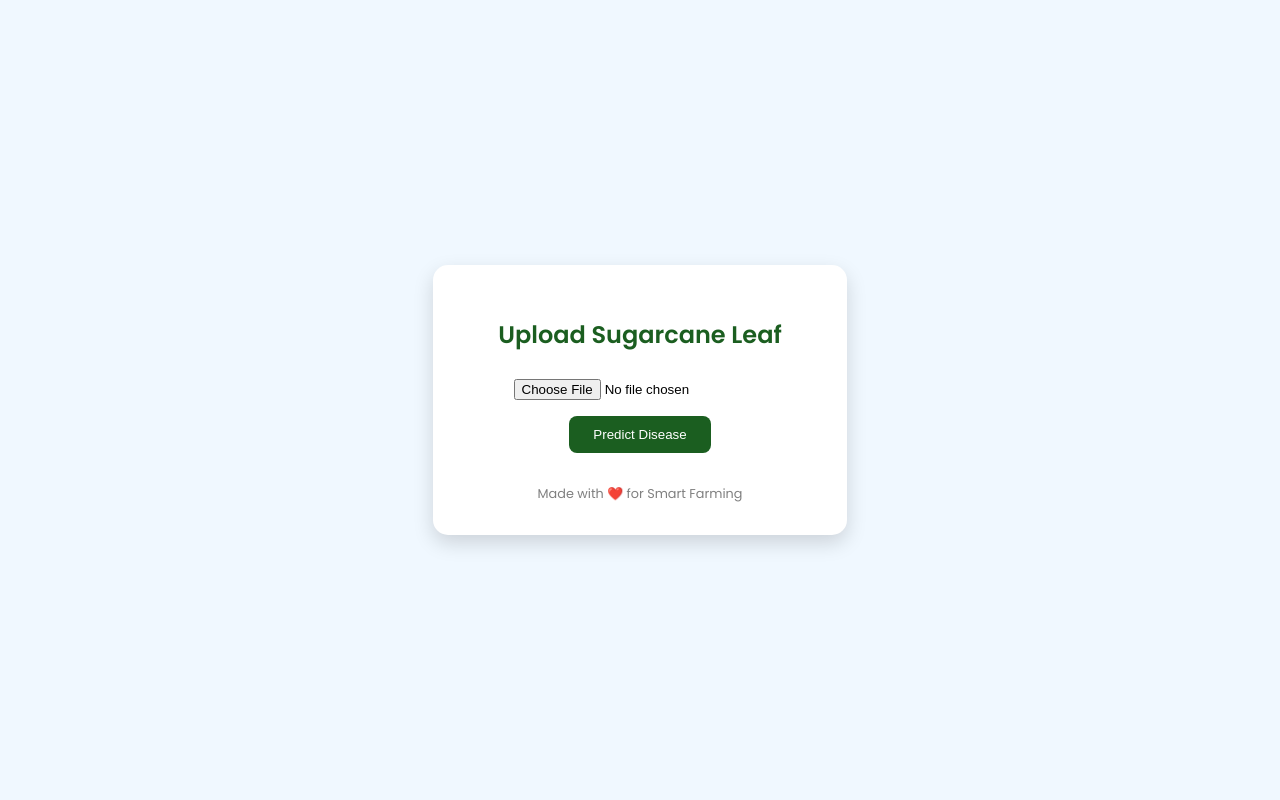
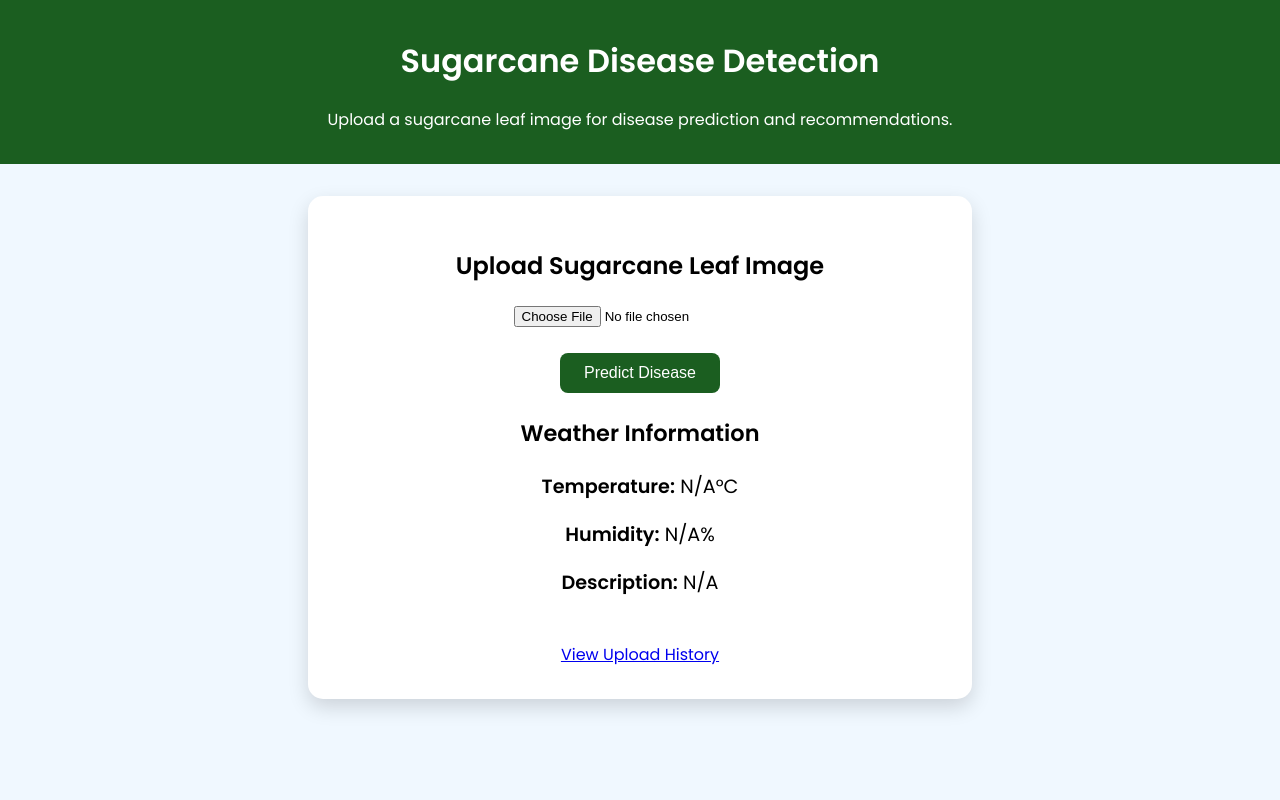
Before and after one commit to sumit-nalavade/FarmMate, a Flask app: page / in a window 1280 px wide. Run offline with Flask 3, Linux system fonts and the light colour scheme.

Commit message:
Added weather feature with geolocation and kept existing features intact

```diff
--- a/web application/backend.py
+++ b/web application/backend.py
@@ -1,9 +1,11 @@
-from flask import Flask, render_template, request, redirect, url_for, jsonify
+from flask import Flask, render_template, request, jsonify
 from tensorflow.keras.models import load_model
 import numpy as np
 from PIL import Image
 from io import BytesIO
 import os
+import sqlite3
+import requests  # <-- Added for Weather API
 
 app = Flask(__name__, static_folder='web_application/static', static_url_path='/static')
 
@@ -28,9 +30,61 @@
 os.makedirs(UPLOAD_FOLDER, exist_ok=True)
 app.config['UPLOAD_FOLDER'] = UPLOAD_FOLDER
 
+# --- DATABASE SETUP ---
+DATABASE = 'history.db'
+
+def init_db():
+    conn = sqlite3.connect(DATABASE)
+    c = conn.cursor()
+    c.execute('''CREATE TABLE IF NOT EXISTS history
+                 (id INTEGER PRIMARY KEY AUTOINCREMENT,
+                  image_path TEXT,
+                  prediction TEXT,
+                  fertilizer TEXT)''')
+    conn.commit()
+    conn.close()
+
+init_db()
+
+# --- WEATHER API FUNCTION ---
+def get_weather(lat, lon):
+    API_KEY = "YOUR_OPENWEATHERMAP_API_KEY"  # <-- Replace with your actual API key
+    url = f"http://api.openweathermap.org/data/2.5/weather?lat={lat}&lon={lon}&appid={API_KEY}&units=metric"
+    try:
+        response = requests.get(url)
+        print(f"API response: {response.status_code}")  # Log the response status code
+        data = response.json()
+
+        if response.status_code != 200:
+            print(f"Error fetching weather data: {data.get('message')}")
+            return {"temp": "N/A", "humidity": "N/A", "description": "N/A", "emergency": False}
+
+        weather = {
+            "temp": data["main"]["temp"],
+            "humidity": data["main"]["humidity"],
+            "description": data["weather"][0]["description"],
+            "emergency": 'rain' in data["weather"][0]["description"].lower()  # Example emergency message
+        }
+        print(f"Weather data fetched: {weather}")  # Log fetched weather data
+        return weather
+    except Exception as e:
+        print(f"Error occurred: {e}")
+        return {"temp": "N/A", "humidity": "N/A", "description": "N/A", "emergency": False}
+
+# --- ROUTES ---
+
 @app.route('/')
 def index():
     return render_template('index.html')
+
+@app.route('/get_weather', methods=['POST'])
+def get_weather_api():
+    data = request.get_json()
+    lat = data.get('lat')
+    lon = data.get('lon')
+    print(f"Received geolocation: Lat = {lat}, Lon = {lon}")  # Log received coordinates
+    weather = get_weather(lat, lon)
+    return jsonify(weather)
 
 @app.route('/predict', methods=['POST'])
 def predict():
@@ -56,15 +110,32 @@
         # Get fertilizer recommendation
         fertilizer = fertilizer_recommendations.get(result, "No recommendation available.")
 
-        # Save image for display
-        img_file.stream.seek(0)  # Reset stream position
+        # Save image
+        img_file.stream.seek(0)
         saved_path = os.path.join(app.config['UPLOAD_FOLDER'], img_file.filename)
         img_file.save(saved_path)
+
+        # Save to Database
+        conn = sqlite3.connect(DATABASE)
+        c = conn.cursor()
+        c.execute('INSERT INTO history (image_path, prediction, fertilizer) VALUES (?, ?, ?)',
+                  (saved_path, result, fertilizer))
+        conn.commit()
+        conn.close()
 
         return render_template('result.html', prediction=result, fertilizer=fertilizer, image_path=saved_path)
 
     except Exception as e:
         return render_template('error.html', error=str(e))
 
+@app.route('/history')
+def history():
+    conn = sqlite3.connect(DATABASE)
+    c = conn.cursor()
+    c.execute('SELECT * FROM history ORDER BY id DESC')
+    data = c.fetchall()
+    conn.close()
+    return render_template('history.html', history=data)
+
 if __name__ == '__main__':
     app.run(debug=True)
--- a/web application/templates/index.html
+++ b/web application/templates/index.html
@@ -9,31 +9,29 @@
         body {
             background: #f0f8ff;
             font-family: 'Poppins', sans-serif;
-            display: flex;
-            justify-content: center;
-            align-items: center;
-            height: 100vh;
             margin: 0;
         }
-
+        .header {
+            background: #1b5e20;
+            color: white;
+            padding: 1rem;
+            text-align: center;
+        }
         .card {
             background: white;
             padding: 2rem;
             border-radius: 15px;
             box-shadow: 0 8px 20px rgba(0,0,0,0.15);
             text-align: center;
-            width: 350px;
+            margin: 2rem;
+            max-width: 600px;
+            margin-left: auto;
+            margin-right: auto;
         }
-
-        h2 {
-            margin-bottom: 1.5rem;
-            color: #1b5e20;
+        .weather-info {
+            font-size: 1.2rem;
+            margin: 1rem 0;
         }
-
-        input[type="file"] {
-            margin-bottom: 1rem;
-        }
-
         button {
             background: #1b5e20;
             color: white;
@@ -42,29 +40,77 @@
             border-radius: 8px;
             cursor: pointer;
             transition: all 0.3s ease;
+            font-size: 1rem;
         }
-
         button:hover {
             background: #43a047;
-        }
-
-        footer {
-            margin-top: 2rem;
-            font-size: 0.8rem;
-            color: gray;
         }
     </style>
 </head>
 <body>
 
+<div class="header">
+    <h1>Sugarcane Disease Detection</h1>
+    <p>Upload a sugarcane leaf image for disease prediction and recommendations.</p>
+</div>
+
 <div class="card">
-    <h2>Upload Sugarcane Leaf</h2>
+    <h2>Upload Sugarcane Leaf Image</h2>
     <form action="/predict" method="POST" enctype="multipart/form-data">
-        <input type="file" name="image" accept="image/*" required><br>
+        <input type="file" name="image" accept="image/*" required><br><br>
         <button type="submit">Predict Disease</button>
     </form>
-    <footer>Made with ❤️ for Smart Farming</footer>
+
+    <!-- Weather Information -->
+    <div class="weather-info">
+        <h3>Weather Information</h3>
+        <p><strong>Temperature:</strong> <span id="temp">N/A</span>°C</p>
+        <p><strong>Humidity:</strong> <span id="humidity">N/A</span>%</p>
+        <p><strong>Description:</strong> <span id="description">N/A</span></p>
+        <p id="emergency"></p>
+    </div>
+
+    <br>
+    <a href="/history" class="btn">View Upload History</a>
 </div>
+
+<script>
+if (navigator.geolocation) {
+    navigator.geolocation.getCurrentPosition(function(position) {
+        const lat = position.coords.latitude;
+        const lon = position.coords.longitude;
+
+        console.log(`Geolocation: Lat = ${lat}, Lon = ${lon}`);  // Log the geolocation data
+
+        // Send the location data to the server to get weather info
+        fetch('/get_weather', {
+            method: 'POST',
+            headers: {
+                'Content-Type': 'application/json',
+            },
+            body: JSON.stringify({ lat: lat, lon: lon }),
+        })
+        .then(response => response.json())
+        .then(data => {
+            console.log("Weather Data:", data);  // Log the weather data received
+            document.getElementById("temp").textContent = data.temp;
+            document.getElementById("humidity").textContent = data.humidity;
+            document.getElementById("description").textContent = data.description;
+
+            if (data.emergency) {
+                document.getElementById("emergency").textContent = "Emergency: Rain expected!";
+            } else {
+                document.getElementById("emergency").textContent = "";
+            }
+        })
+        .catch(error => {
+            console.error("Error fetching weather data:", error);
+        });
+    });
+} else {
+    alert("Geolocation is not supported by this browser.");
+}
+</script>
 
 </body>
 </html>
```
Also changed, not shown: weather.py (added, +31 -0 lines), web application/templates/history.html (added, +78 -0 lines), web application/templates/result.html (+55 -35 lines), history.db (added), static/uploads/yellow (176).jpeg (added), static/uploads/yellow (73).jpeg (added).
